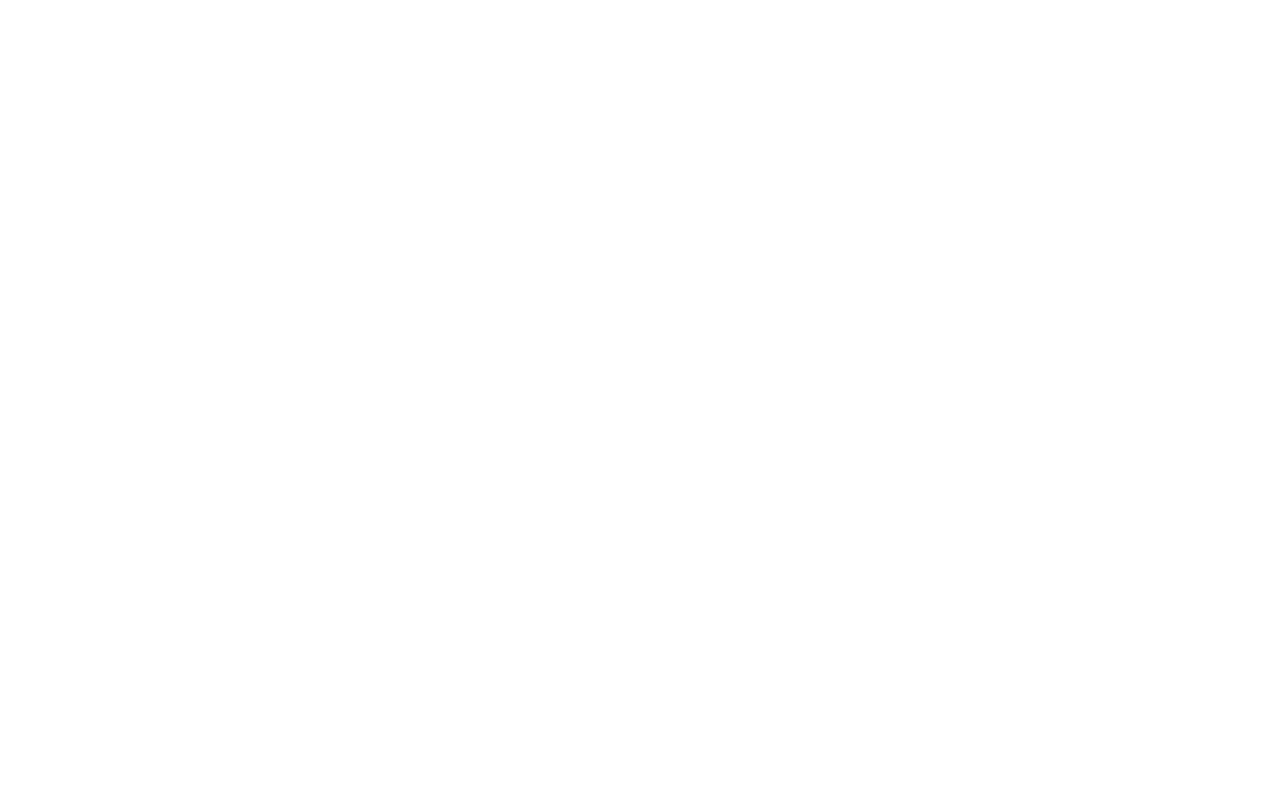
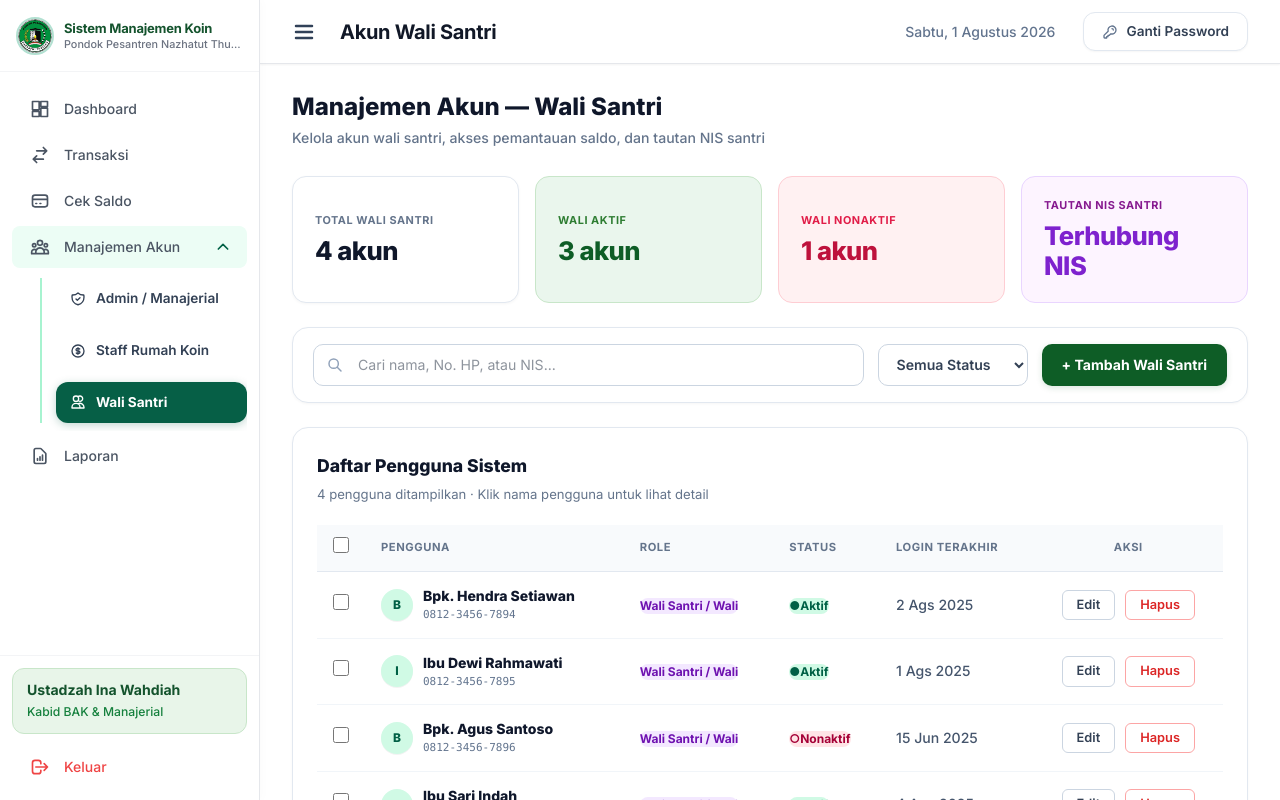
Before and after one commit to Nrabyan-17/Sistem-Informasi-Belanja-Santri-Pesantren, a React (Vite) app: page /admin/pengguna/wali in a window 1280 px wide. Before the commit this address had no page. Shown: the top 800 px of the page. Built offline with nearby package versions, Linux system fonts and the light colour scheme.

Commit message:
nambah halaman manajemen akun untuk wali santri

```diff
--- a/src/components/common/Icons.jsx
+++ b/src/components/common/Icons.jsx
@@ -56,6 +56,12 @@
   </svg>
 );
 
+export const IconWali = ({ className = 'w-5 h-5' }) => (
+  <svg className={className} fill="none" stroke="currentColor" viewBox="0 0 24 24">
+    <path strokeLinecap="round" strokeLinejoin="round" strokeWidth="2" d="M12 4.354a4 4 0 110 5.292M15 21H3v-1a6 6 0 0112 0v1zm0 0h6v-1a6 6 0 00-9-5.197M13 7a4 4 0 11-8 0 4 4 0 018 0z" />
+  </svg>
+);
+
 export const IconLogout = ({ className = 'w-5 h-5' }) => (
   <svg className={className} fill="none" stroke="currentColor" viewBox="0 0 24 24">
     <path strokeLinecap="round" strokeLinejoin="round" strokeWidth="2" d="M17 16l4-4m0 0l-4-4m4 4H7m6 4v1a3 3 0 01-3 3H6a3 3 0 01-3-3V7a3 3 0 013-3h4a3 3 0 013 3v1" />
--- a/src/components/layout/MainLayout.jsx
+++ b/src/components/layout/MainLayout.jsx
@@ -8,6 +8,7 @@
   IconUsers,
   IconAdmin,
   IconCoin,
+  IconWali,
   IconReport,
 } from '../common/Icons';
 
@@ -23,6 +24,7 @@
     subItems: [
       { path: '/pengguna/admin',      label: 'Admin / Manajerial', icon: <IconAdmin className="w-4 h-4" /> },
       { path: '/pengguna/staff-koin', label: 'Staff Rumah Koin',   icon: <IconCoin className="w-4 h-4" /> },
+      { path: '/pengguna/wali',       label: 'Wali Santri',        icon: <IconWali className="w-4 h-4" /> },
     ],
   },
   { path: '/laporan',   label: 'Laporan',             icon: <IconReport /> },
--- a/src/components/users/UserKpiCards.jsx
+++ b/src/components/users/UserKpiCards.jsx
@@ -56,6 +56,30 @@
     );
   }
 
+  if (category === 'wali') {
+    const nonAktif = totalPengguna - penggunaAktif;
+    return (
+      <div className="user-kpi-grid">
+        <div className="user-kpi-card user-kpi-card--total">
+          <span className="user-kpi-label">TOTAL WALI SANTRI</span>
+          <h3 className="user-kpi-value">{totalPengguna} akun</h3>
+        </div>
+        <div className="user-kpi-card user-kpi-card--aktif">
+          <span className="user-kpi-label user-kpi-label--aktif">WALI AKTIF</span>
+          <h3 className="user-kpi-value user-kpi-value--aktif">{penggunaAktif} akun</h3>
+        </div>
+        <div className="user-kpi-card user-kpi-card--keluar">
+          <span className="user-kpi-label user-kpi-label--keluar">WALI NONAKTIF</span>
+          <h3 className="user-kpi-value user-kpi-value--keluar">{nonAktif} akun</h3>
+        </div>
+        <div className="user-kpi-card user-kpi-card--wali">
+          <span className="user-kpi-label user-kpi-label--wali">TAUTAN NIS SANTRI</span>
+          <h3 className="user-kpi-value user-kpi-value--wali">Terhubung NIS</h3>
+        </div>
+      </div>
+    );
+  }
+
   return (
     <div className="user-kpi-grid">
       {/* Total Pengguna */}
--- a/src/pages/UserManagementPage.jsx
+++ b/src/pages/UserManagementPage.jsx
@@ -29,6 +29,9 @@
     }
     if (category === 'staff-koin') {
       return users.filter((u) => u.role === 'Staff Rumah Koin');
+    }
+    if (category === 'wali') {
+      return users.filter((u) => u.role === 'Wali Santri / Wali');
     }
     return users;
   }, [users, category]);
@@ -87,6 +90,7 @@
     let presetRole = 'staff';
     if (category === 'admin') presetRole = 'kabid';
     if (category === 'staff-koin') presetRole = 'staff';
+    if (category === 'wali') presetRole = 'wali';
 
     setEditUser({ role: presetRole });
     setIsModalOpen(true);
@@ -157,6 +161,14 @@
         subtitle: 'Kelola akun petugas loket dan staf operasional koin santri',
         addBtn: '+ Tambah Staff Koin',
         pageTitle: 'Akun Staff Rumah Koin',
+      };
+    }
+    if (category === 'wali') {
+      return {
+        title: 'Manajemen Akun — Wali Santri',
+        subtitle: 'Kelola akun wali santri, akses pemantauan saldo, dan tautan NIS santri',
+        addBtn: '+ Tambah Wali Santri',
+        pageTitle: 'Akun Wali Santri',
       };
     }
     return {
--- a/src/routes/AppRoutes.jsx
+++ b/src/routes/AppRoutes.jsx
@@ -34,6 +34,7 @@
       <Route path="/admin/pengguna"            element={<UserManagementPage category="all" />} />
       <Route path="/admin/pengguna/admin"      element={<UserManagementPage category="admin" />} />
       <Route path="/admin/pengguna/staff-koin" element={<UserManagementPage category="staff-koin" />} />
+      <Route path="/admin/pengguna/wali"       element={<UserManagementPage category="wali" />} />
       <Route path="/admin/topup"               element={<TopUpPage />} />
 
       {/* Staff Rumah Koin Routes */}
```
